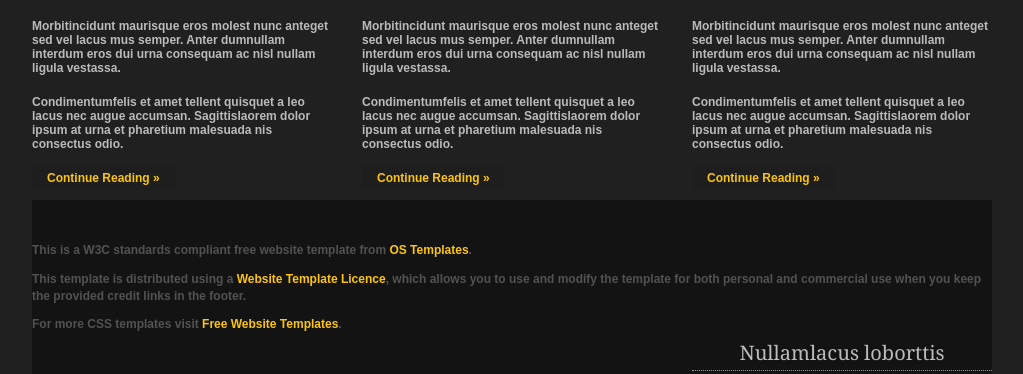
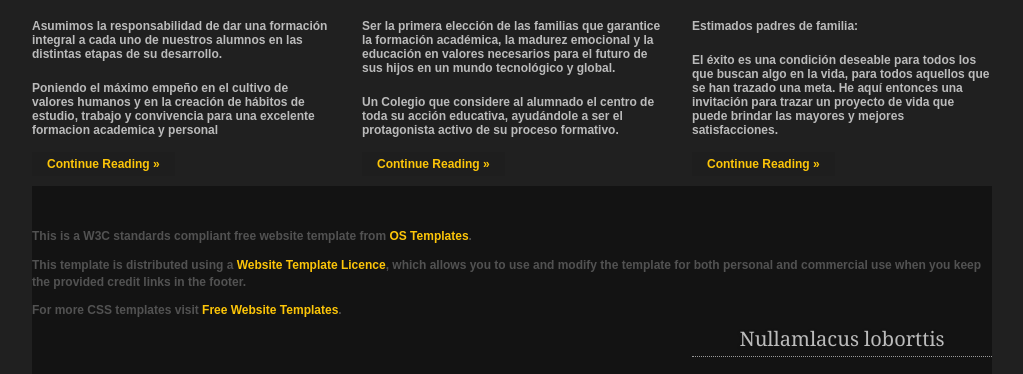
Before and after one commit to meza-n89/mvcregistro, a PHP site: page / in a window 1280 px wide. Shown: the part 860-1234 px from the top of the page, without its empty margins (128-1151 px from the left). Run offline with PHP 8.4, Linux system fonts and the light colour scheme; some libraries are stand-ins or nearby versions.

Commit message:
descripcion
mision,vision

```diff
--- a/index.php
+++ b/index.php
@@ -67,7 +67,7 @@ $(document).ready(function() {
   <div id="latest">
     <div class="fl_left"><a href="#"><img src="css/images/575x300.jpg" alt="" /></a></div>
     <div class="fl_right">
-      <h2>Escuela ing Douglas </h2>
+      <h2>Colegio ing Douglas </h2>
       <p>Cursuspenatisaccum ut curabitur nulla tellus tor ames a in curabitur pede. Idet mollisi eros dis orci congue elis et curabitur consequam intesque. Cursuspenatisaccum ut curabitur nulla tellus tor.</p>
       <ul>
         <li><a href="#"><img src="css/images/100x100.jpg" alt="" /></a></li>
@@ -84,22 +84,22 @@ $(document).ready(function() {
       <li>
         <h2>Mision</h2>
         <div class="imgholder"><a href="#"><img src="images/demo/300x150.gif" alt="" /></a></div>
-        <p>Morbitincidunt maurisque eros molest nunc anteget sed vel lacus mus semper. Anter dumnullam interdum eros dui urna consequam ac nisl nullam ligula vestassa. </p>
-        <p>Condimentumfelis et amet tellent quisquet a leo lacus nec augue accumsan. Sagittislaorem dolor ipsum at urna et pharetium malesuada nis consectus odio.</p>
+        <p>Asumimos la responsabilidad de dar una formación integral a cada uno de nuestros alumnos en las distintas etapas de su desarrollo. </p>
+        <p>Poniendo el máximo empeño en el cultivo de valores humanos y en la creación de hábitos de estudio, trabajo y convivencia para una excelente formacion academica y personal</p>
         <p class="readmore"><a href="#">Continue Reading &raquo;</a></p>
       </li>
       <li>
         <h2>Vision</h2>
         <div class="imgholder"><a href="#"><img src="images/demo/300x150.gif" alt="" /></a></div>
-        <p>Morbitincidunt maurisque eros molest nunc anteget sed vel lacus mus semper. Anter dumnullam interdum eros dui urna consequam ac nisl nullam ligula vestassa. </p>
-        <p>Condimentumfelis et amet tellent quisquet a leo lacus nec augue accumsan. Sagittislaorem dolor ipsum at urna et pharetium malesuada nis consectus odio.</p>
+        <p>Ser la primera elección de las familias que garantice la formación académica, la madurez emocional y la educación en valores necesarios para el futuro de sus hijos en un mundo tecnológico y global.</p>
+        <p>Un Colegio que considere al alumnado el centro de toda su acción educativa, ayudándole a ser el protagonista activo de su proceso formativo.</p>
         <p class="readmore"><a href="#">Continue Reading &raquo;</a></p>
       </li>
       <li class="last">
         <h2>Mensaje de nuestra Directora</h2>
         <div class="imgholder"><a href="#"><img src="images/demo/300x150.gif" alt="" /></a></div>
-        <p>Morbitincidunt maurisque eros molest nunc anteget sed vel lacus mus semper. Anter dumnullam interdum eros dui urna consequam ac nisl nullam ligula vestassa. </p>
-        <p>Condimentumfelis et amet tellent quisquet a leo lacus nec augue accumsan. Sagittislaorem dolor ipsum at urna et pharetium malesuada nis consectus odio.</p>
+        <p>Estimados padres de familia:</p>
+        <p>El éxito es una condición deseable para todos los que buscan algo en la vida, para todos aquellos que se han trazado una meta. He aquí entonces una invitación para trazar un proyecto de vida que puede brindar las mayores y mejores satisfacciones.</p>
         <p class="readmore"><a href="#">Continue Reading &raquo;</a></p>
       </li>
     </ul>
```
